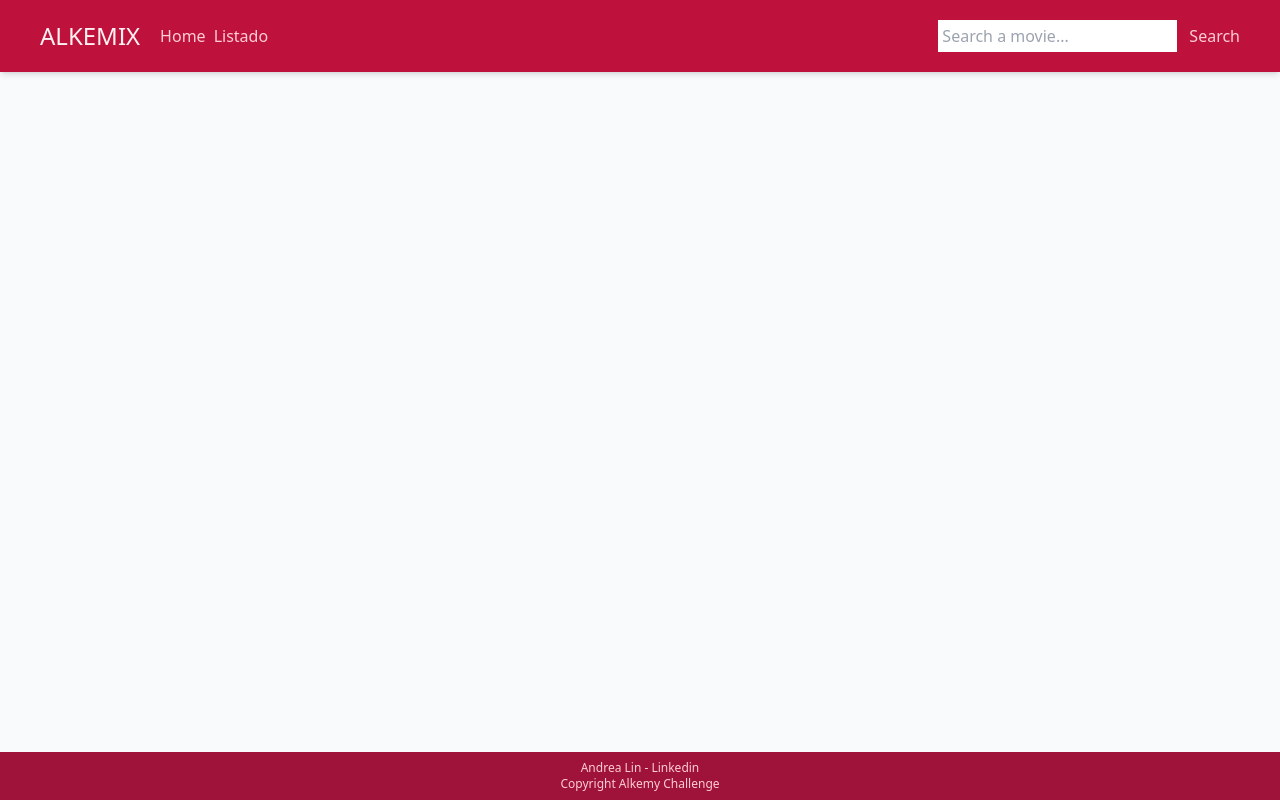
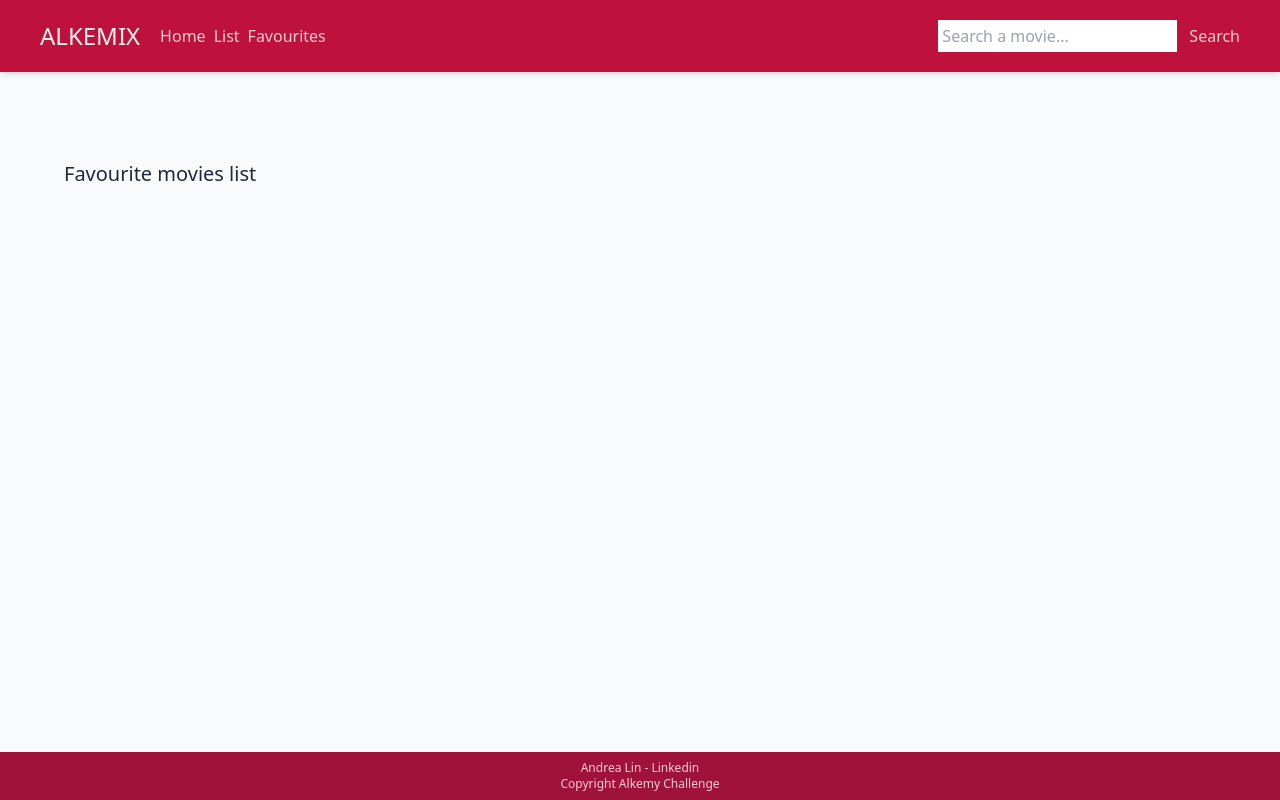
Before and after one commit to Moonriz-ar/movie-webapp, a React (Create React App) app: page /favourites in a window 1280 px wide. Built offline with nearby package versions, Linux system fonts and the light colour scheme; sample sign-in values are in the browser's storage.

Commit message:
Favourites.js - added state and component rendering

```diff
--- a/src/App.js
+++ b/src/App.js
@@ -7,6 +7,7 @@ import Login from "./componentes/Login";
 import Listado from "./componentes/Listado";
 import Detalle from "./componentes/Detalle";
 import Resultados from "./componentes/Resultados";
+import Favourites from "./componentes/Favourites";
 
 function App() {
   // functionality for favourite movies
@@ -71,6 +72,10 @@ function App() {
             path="/resultados/:keyword"
             element={<Resultados addOrRemoveFromFavs={addOrRemoveFromFavs} />}
           />
+          <Route
+            path="/favourites"
+            element={<Favourites addOrRemoveFromFavs={addOrRemoveFromFavs} />}
+          />
         </Routes>
       </div>
       <Footer />
--- /dev/null
+++ b/src/componentes/Favourites.js
@@ -0,0 +1,39 @@
+import { Navigate } from "react-router-dom";
+import { useState, useEffect } from "react";
+
+import MovieListCard from "./MovieListCard";
+
+function Favourites({ addOrRemoveFromFavs }) {
+  const token = localStorage.getItem("token");
+  const [favourites, setFavourites] = useState([]);
+
+  useEffect(() => {
+    const favouriteMovies = JSON.parse(localStorage.getItem("favs"));
+
+    if (favouriteMovies !== null) {
+      setFavourites(favouriteMovies);
+    }
+  }, []);
+
+  return (
+    <section className="max-w-lg md:max-w-6xl mx-auto">
+      {!token && <Navigate replace to="/" />}
+      <h2 className="pb-5 text-xl text-slate-800">Favourite movies list</h2>
+      {favourites.length !== 0 && (
+        <section className="grid xs:grid-cols-1 md:grid-cols-4 gap-5">
+          {favourites.map((movie) => {
+            return (
+              <MovieListCard
+                movie={movie}
+                key={movie.id}
+                addOrRemoveFromFavs={addOrRemoveFromFavs}
+              />
+            );
+          })}
+        </section>
+      )}
+    </section>
+  );
+}
+
+export default Favourites;
--- a/src/componentes/Header.js
+++ b/src/componentes/Header.js
@@ -11,7 +11,10 @@ function Header() {
             <Link to="/">Home</Link>
           </li>
           <li>
-            <Link to="/listado">Listado</Link>
+            <Link to="/listado">List</Link>
+          </li>
+          <li>
+            <Link to="/favourites">Favourites</Link>
           </li>
         </ul>
       </nav>
--- a/src/componentes/Resultados.js
+++ b/src/componentes/Resultados.js
@@ -20,7 +20,7 @@ function Resultados({ addOrRemoveFromFavs }) {
 
   return (
     <section className="max-w-lg md:max-w-6xl mx-auto">
-      <h2 className="pb-5 text-xl text-slate-800">Buscaste: {keyword}</h2>
+      <h2 className="pb-5 text-xl text-slate-800">You searched: {keyword}</h2>
       <section className="grid xs:grid-cols-1 md:grid-cols-4 gap-5">
         {resultMoviesList.length !== 0 ? (
           resultMoviesList.map((movie) => {
@@ -33,7 +33,7 @@ function Resultados({ addOrRemoveFromFavs }) {
             );
           })
         ) : (
-          <p>No se encontro ninguna peli... :(</p>
+          <p>No movies was found... :(</p>
         )}
       </section>
     </section>
```
